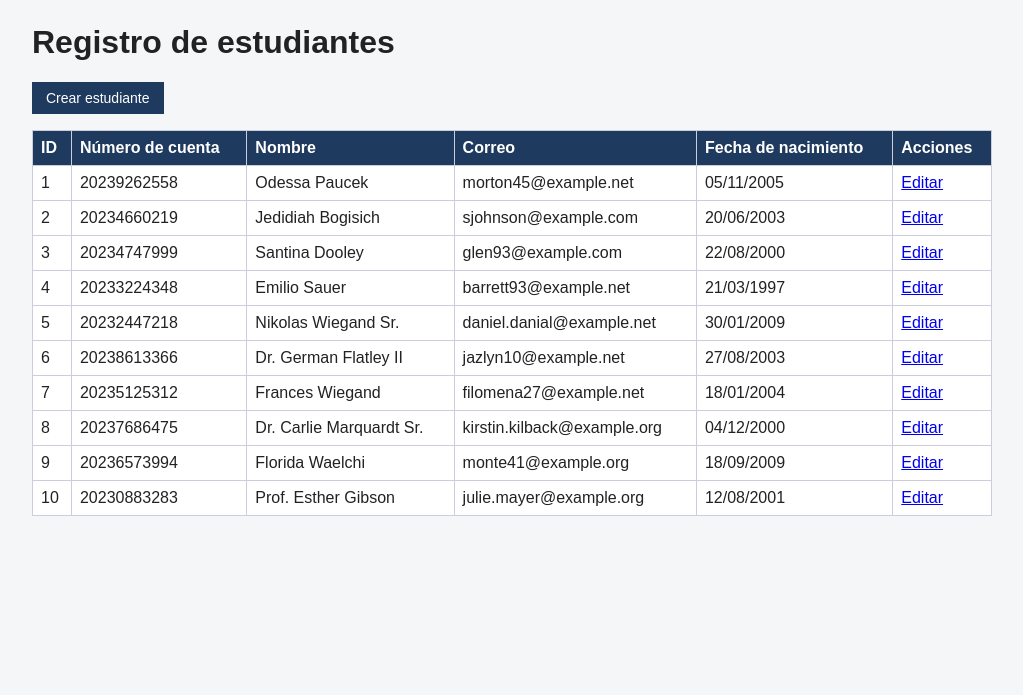
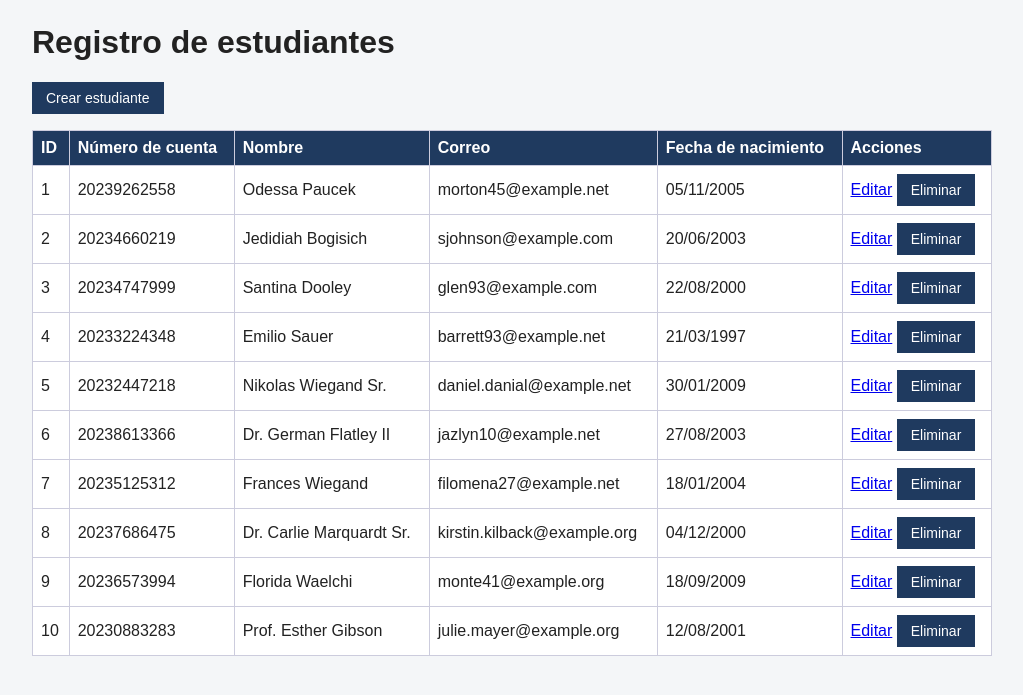
Before and after one commit to SsamirNunez360/Ejercicios-CRUD-Laravel, a Laravel app: page /estudiantes in a window 1280 px wide. Shown: the part 56-751 px from the top of the page, without its empty margins (128-1151 px from the left). Run offline with Laravel 12, Linux system fonts and the light colour scheme; a user stored in the database is signed in; data comes from the database, SQL or seed files in the repository.

Commit message:
Eliminar registros estudiantes

```diff
--- a/estudiantes/resources/views/estudiantes/index.blade.php
+++ b/estudiantes/resources/views/estudiantes/index.blade.php
@@ -25,7 +25,16 @@
                     <td>{{ $estudiante->nombre }}</td>
                     <td>{{ $estudiante->correo }}</td>
                     <td>{{ $estudiante->fecha_nacimiento->format('d/m/Y') }}</td>
-                    <td><a href="{{ route('estudiantes.edit', $estudiante->id) }}">Editar</a></td>
+                    <td>
+                        <a href="{{ route('estudiantes.edit', $estudiante->id) }}">Editar</a>
+                        <form method="POST" action="{{ route('estudiantes.destroy', $estudiante->id) }}"
+                              style="display:inline"
+                              onsubmit="return confirm('¿Eliminar este estudiante?');">
+                            @csrf
+                            @method('DELETE')
+                            <button type="submit">Eliminar</button>
+                        </form>
+                    </td>
                 </tr>
             @empty
                 <tr>
--- a/estudiantes/routes/web.php
+++ b/estudiantes/routes/web.php
@@ -23,6 +23,9 @@ Route::middleware('auth')->group(function () {
     Route::put('/estudiantes/{id}', [EstudianteController::class, 'update'])
         ->whereNumber('id')
         ->name('estudiantes.update');
+    Route::delete('/estudiantes/{id}', [EstudianteController::class, 'destroy'])
+        ->whereNumber('id')
+        ->name('estudiantes.destroy');
 
     Route::post('/logout', [LoginController::class, 'destroy'])->name('logout');
 });
```
